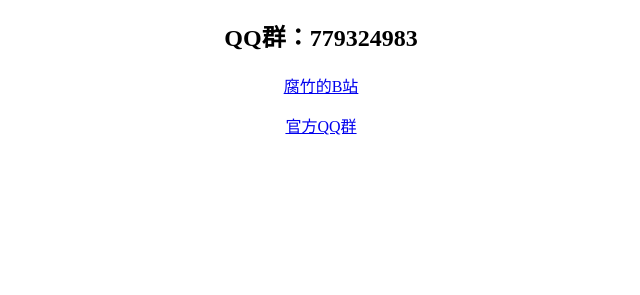
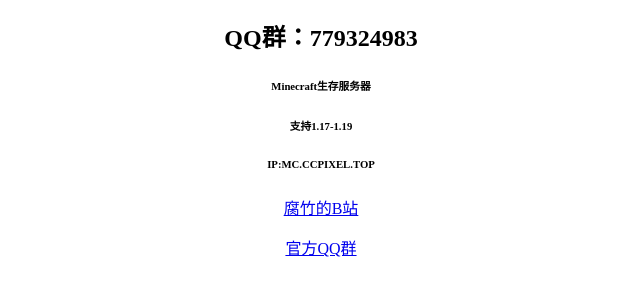
Before and after one commit to ChaYeWuu/ccpixel, a plain HTML site: page index.html in a window 1280 px wide. Shown: the part 57-352 px from the top of the page, without its empty margins (319-959 px from the left). Drawn offline with Linux system fonts and the light colour scheme.

Commit message:
Update index.html

```diff
--- a/index.html
+++ b/index.html
@@ -7,6 +7,9 @@
 <body>
      <h1 align="center">CCPixel官网</h1>
 	 <h2 align="center">QQ群：779324983</h2>
+	 <h6 align="center">Minecraft生存服务器</h6>
+         <h6 align="center">支持1.17-1.19</h6>
+ 	 <h6 align="center">IP:MC.CCPIXEL.TOP</h6>
 <p style="text-align: center"><a href="https://space.bilibili.com/698351214/">腐竹的B站</a>
 <p style="text-align: center"><a href="https://jq.qq.com/?_wv=1027&k=nJPY5irf">官方QQ群</a>
 </body>
```
